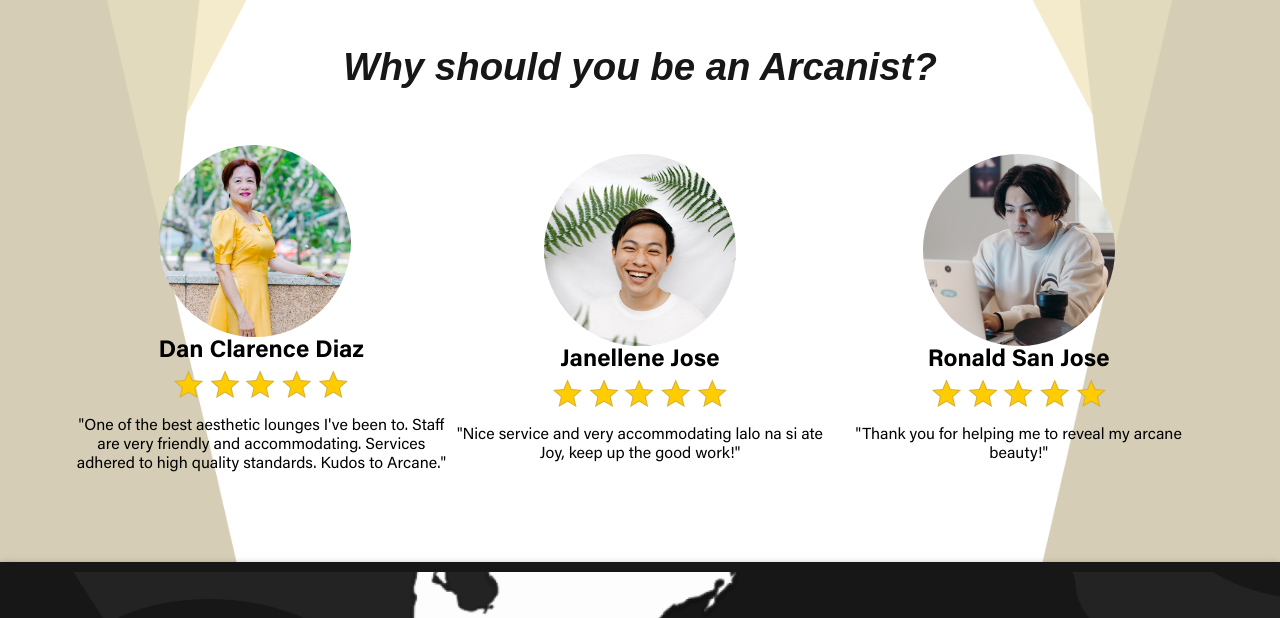
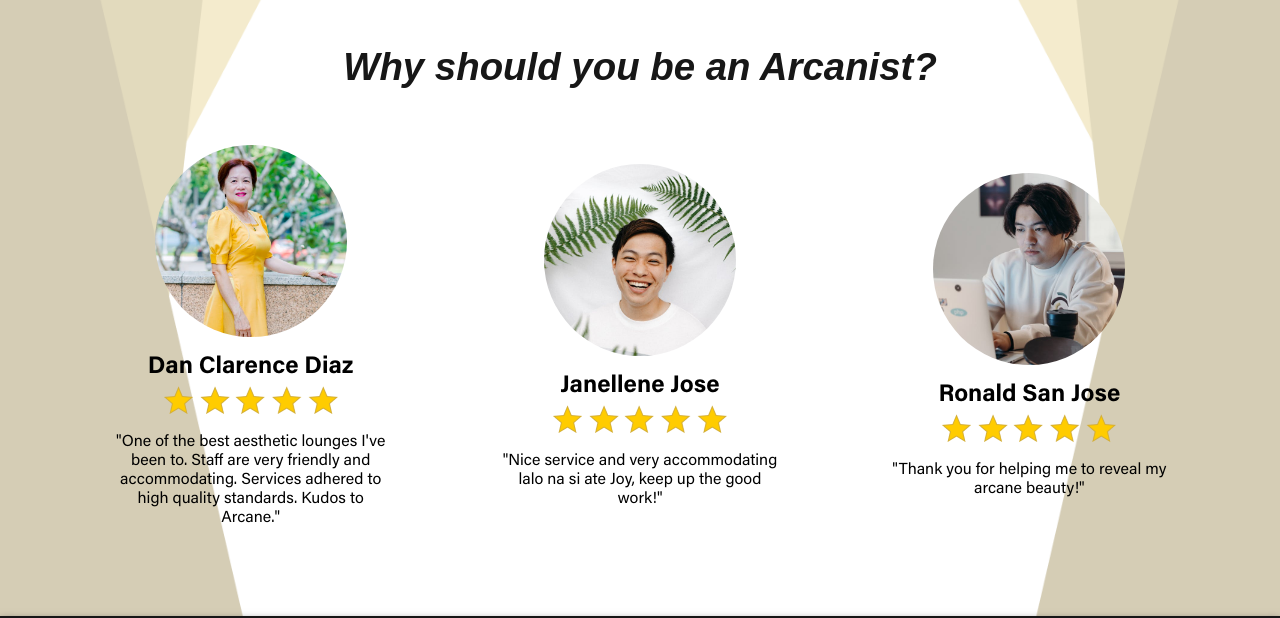
Before and after one commit to Jivan-Plata/arcane-beauty-lounge-demo, a plain HTML site: page index.html in a window 1280 px wide. Shown: the part 2097-2715 px from the top of the page. Drawn offline with nearby package versions, Linux system fonts and the light colour scheme.

Commit message:
Center and spacing adjustments for reviews section

```diff
--- a/css/arcaneHome.css
+++ b/css/arcaneHome.css
@@ -268,6 +268,7 @@
 	grid-template-columns: repeat(1, 1fr);
 	width: 100%;
 	max-width: 1500px;
+	gap: 2rem;
 
 	& h2 {
 		font-size: clamp(1.2rem, 2vw, 1.5rem);
@@ -299,8 +300,10 @@
 		display: flex;
 		flex-direction: column;
 		justify-content: center;
-		align-items: flex-start;
+		align-items: center;
 		gap: 1rem;
+		max-width: 18rem;
+		text-align: center;
 
 		@media (width >= 48rem) {
 			align-items: center;
@@ -317,6 +320,12 @@
 }
 
 .review-person {
+	display: flex;
+	flex-direction: column;
+	justify-content: center;
+	align-items: center;
+	gap: 1rem;
+
 	& .reviews-image-container {
 		border-radius: 50%;
 		width: clamp(7rem, 15vw, 14rem);
```
